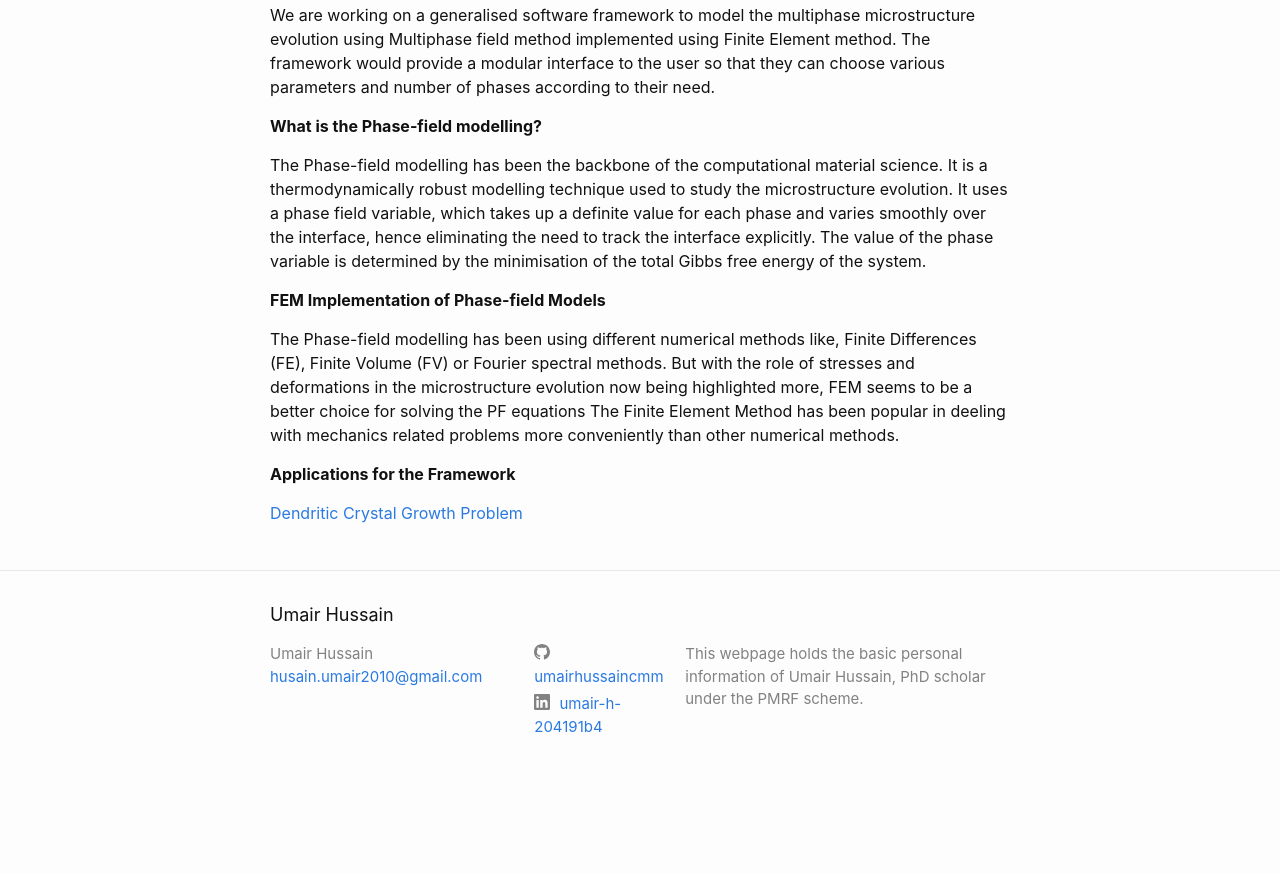
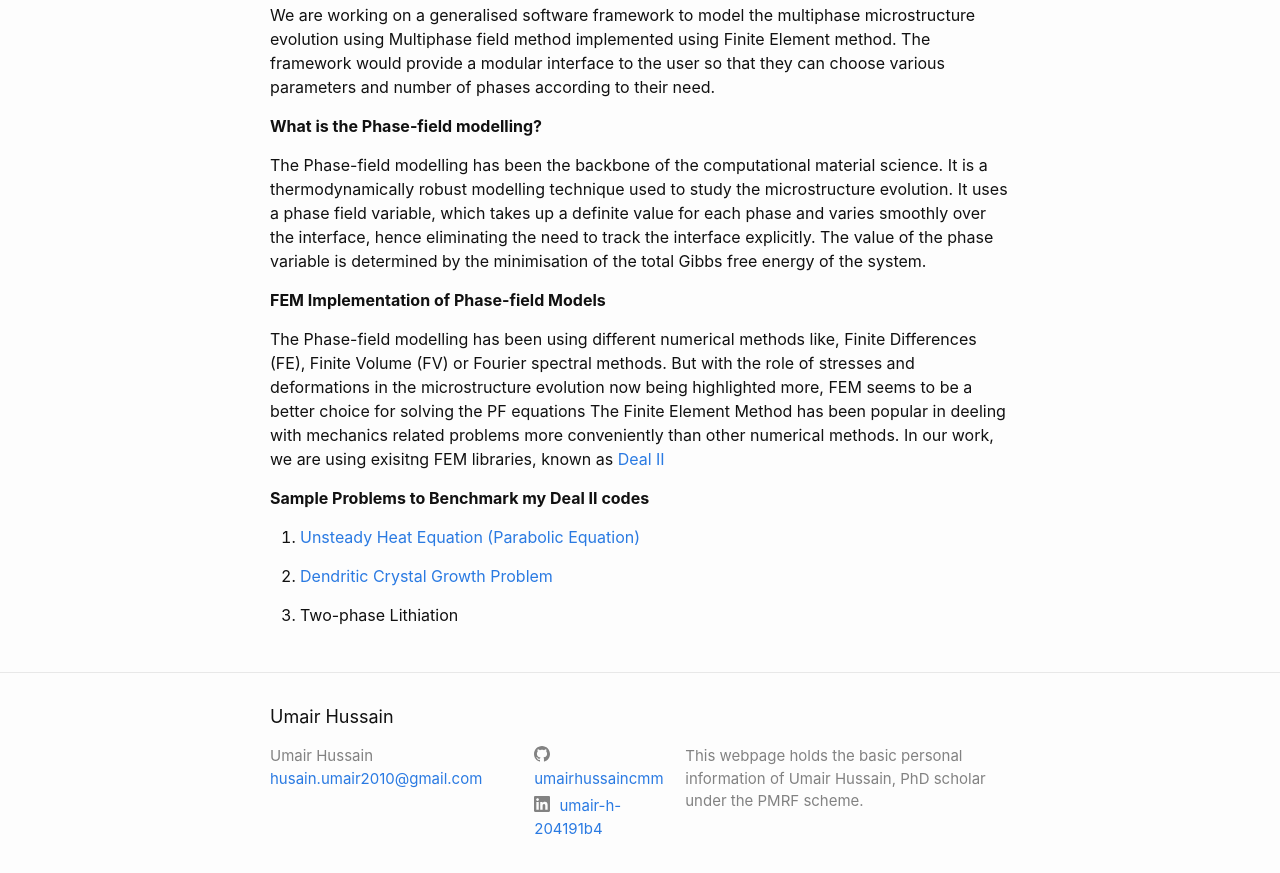
Before and after one commit to umairhussaincmm/umairhussaincmm.github.io, a Jekyll site: the page built from index.markdown, in a window 1280 px wide and 900 px high, scrolled down 1264 px. Shown: the top 873 px of the window. Built offline with Jekyll 4.4.1, drawn with Linux system fonts in a browser that asks for light colours; before the commit the page ends 2062 px from its top, so only the background shows below that; some of the changed text lies outside the part shown.

Commit message:
added heat equation problem

```diff
--- a/index.markdown
+++ b/index.markdown
@@ -46,9 +46,13 @@ the system.
 
 The Phase-field modelling has been using different numerical methods like, Finite Differences (FE), Finite Volume (FV) or Fourier spectral methods. But with
 the role of stresses and deformations in the microstructure evolution now being highlighted more, FEM seems to be a better choice for solving the PF equations
-The Finite Element Method has been popular in deeling with mechanics related problems more conveniently than other numerical methods.
+The Finite Element Method has been popular in deeling with mechanics related problems more conveniently than other numerical methods. In our work, we are
+using exisitng FEM libraries, known as [Deal II](https://www.dealii.org/)
 
-**Applications for the Framework**
+**Sample Problems to Benchmark my Deal II codes**
 
+1. [Unsteady Heat Equation (Parabolic Equation)](https://umairhussaincmm.github.io/heat-equation/)
 
-[Dendritic Crystal Growth Problem](https://umairhussaincmm.github.io/kobayashi/)
+2. [Dendritic Crystal Growth Problem](https://umairhussaincmm.github.io/kobayashi/)
+
+3. Two-phase Lithiation
```
Also changed, not shown: heat-equation.md (added, +11 -0 lines), images/ConsFvA.png (added), images/LinearFvA.png (added).
